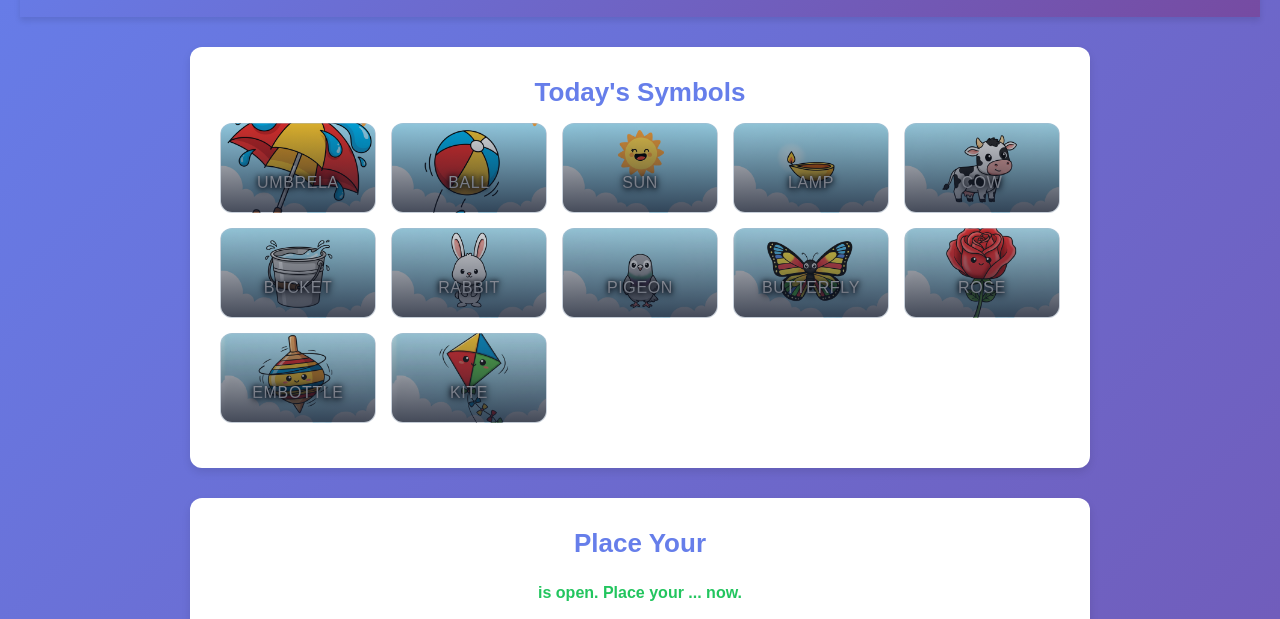
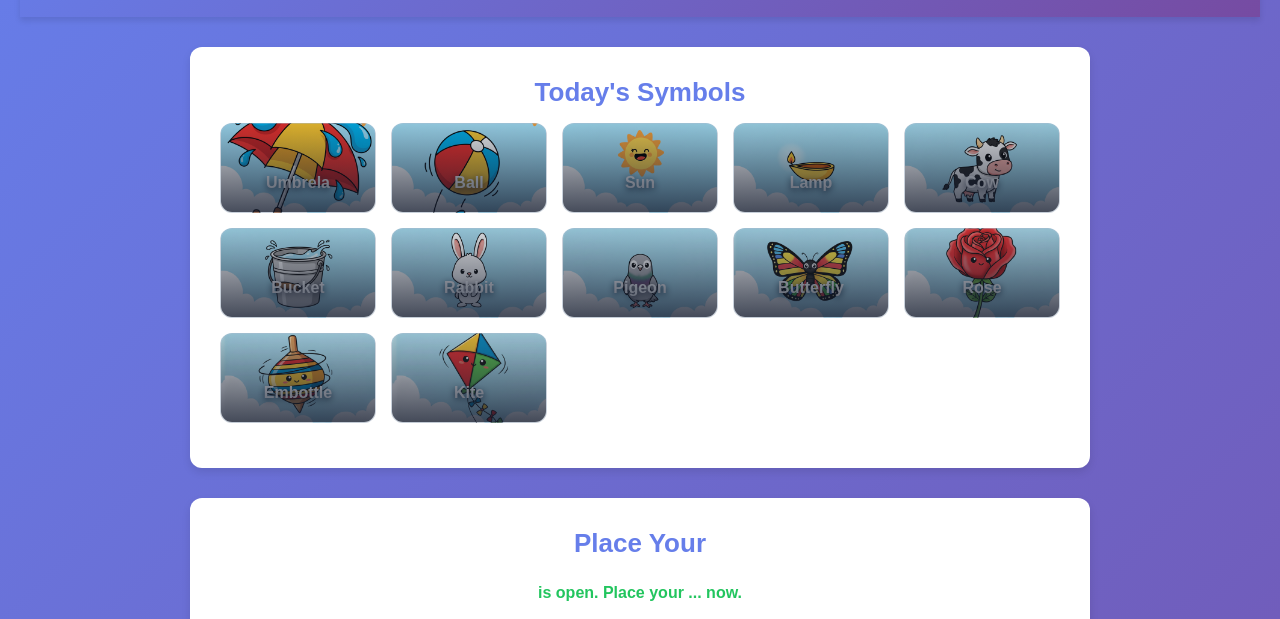
Before and after one commit to virb282-cell/realmoneygame, a plain HTML site: page index.html in a window 1280 px wide. Shown: the part 121-740 px from the top of the page. Drawn offline with Linux system fonts and the light colour scheme; a script that the page names is missing.

Commit message:
style.css

```diff
--- a/style.css
+++ b/style.css
@@ -91,19 +91,6 @@ body {
     box-shadow 0.2s ease-out,
     border-color 0.2s ease-out,
     filter 0.2s ease-out;
-
-  color: #ffffff;                        /* pure white */
-    font-size: 0.7rem;                     /* thoda bada */
-     font-weight: 500;                      /* extra bold */
-
-  text-transform: uppercase;             /* optional: sab caps */
-  letter-spacing: 0.04em;                /* thoda spacing */
-
-  text-shadow:
-    0 0 4px rgba(0, 0, 0, 0.9),
-    0 2px 6px rgba(0, 0, 0, 0.95),
-    0 0 10px rgba(0, 0, 0, 0.9);
-
 }
 
 .symbol-card::before {
```
